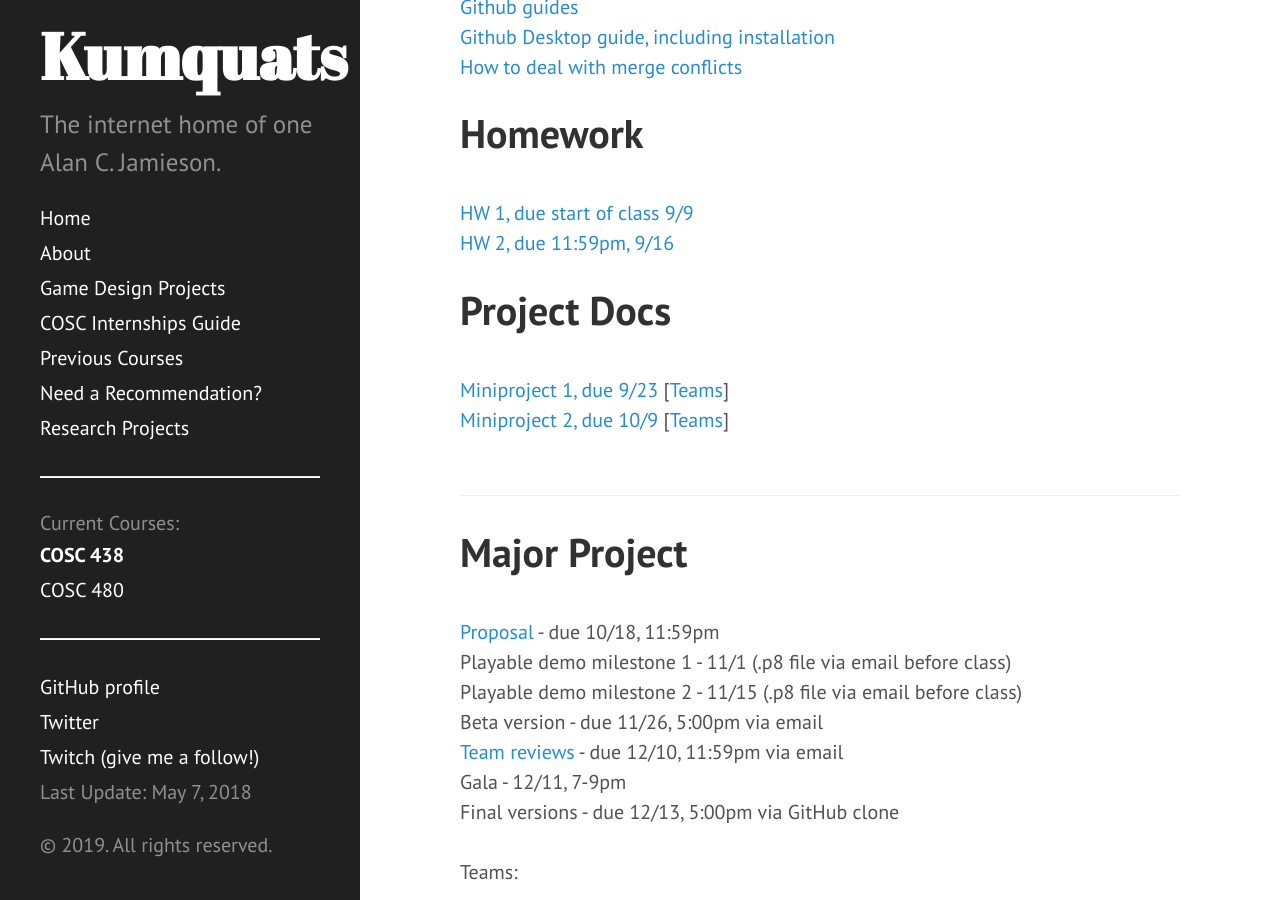
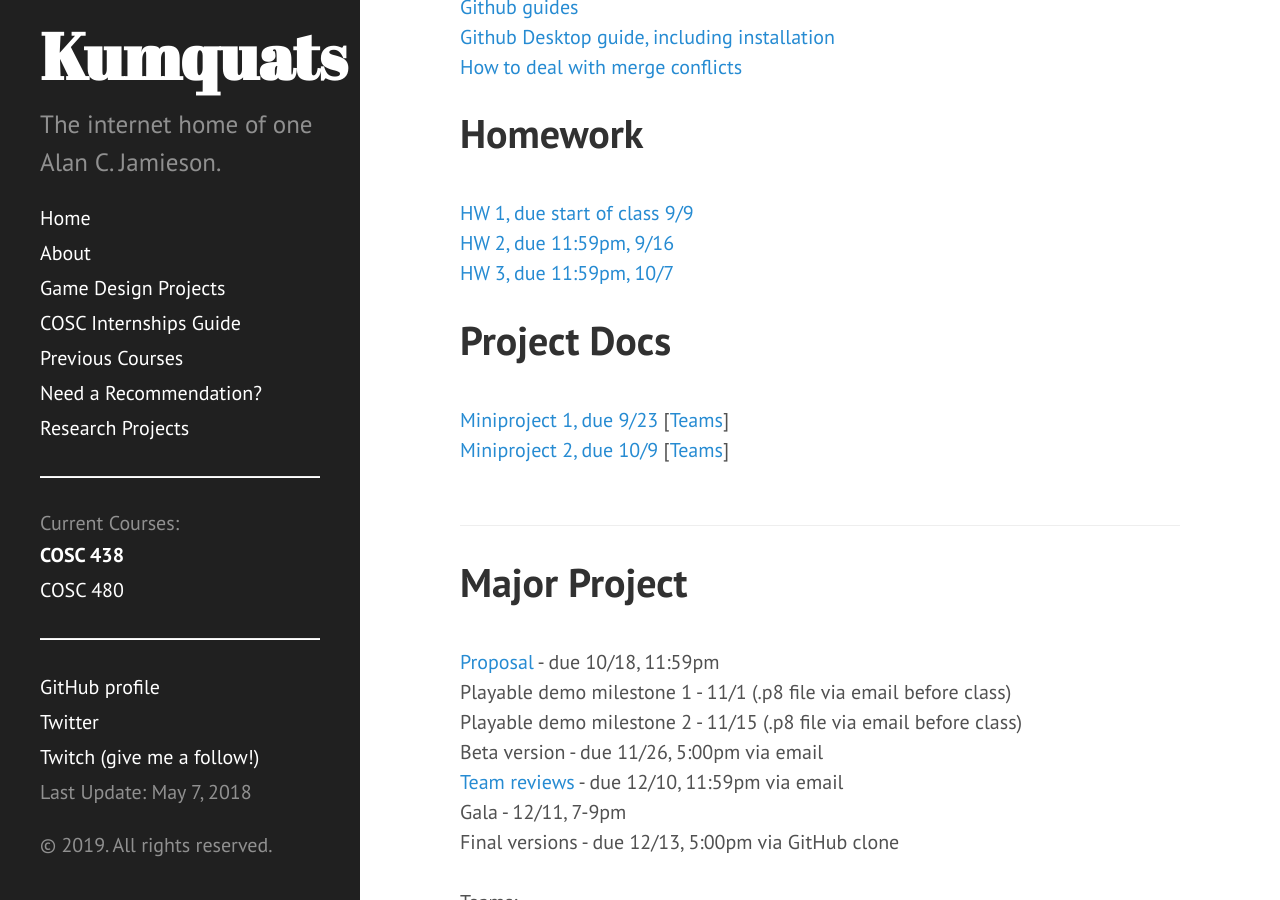
Before and after one commit to ripark/ripark.github.io, a Jekyll site: the page built from f19/cosc438.html, in a window 1280 px wide and 900 px high, scrolled down 620 px. Built offline with Jekyll 4.4.1, drawn with Linux system fonts in a browser that asks for light colours; Markdown is read by kramdown in place of the engine named in the settings.

Commit message:
438 HW 3

```diff
--- a/f19/cosc438.html
+++ b/f19/cosc438.html
@@ -42,6 +42,8 @@ shorttitle: "COSC 438"
 <br>
 <a href="http://ripark.github.io/f19/COSC438HW2.pdf">HW 2, due 11:59pm, 9/16</a>
 <br>
+<a href="http://ripark.github.io/f19/COSC438HW3.pdf">HW 3, due 11:59pm, 10/7</a>
+<br>
 <h1>Project Docs</h1>
 <br>
 <a href="http://ripark.github.io/f19/COSC438Proj1.pdf">Miniproject 1, due 9/23</a> [<a href="http://ripark.github.io/f19/438Proj1.txt">Teams</a>]
```
Also changed, not shown: 1 other file.
